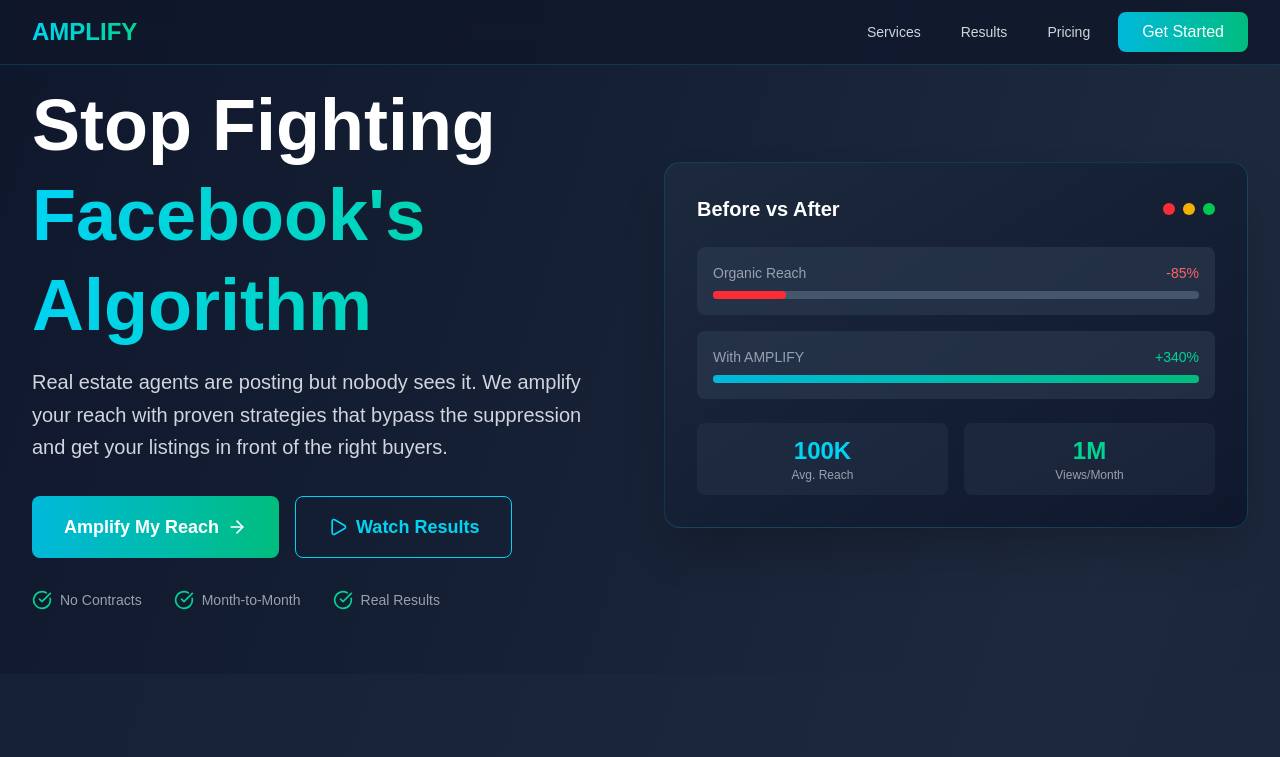
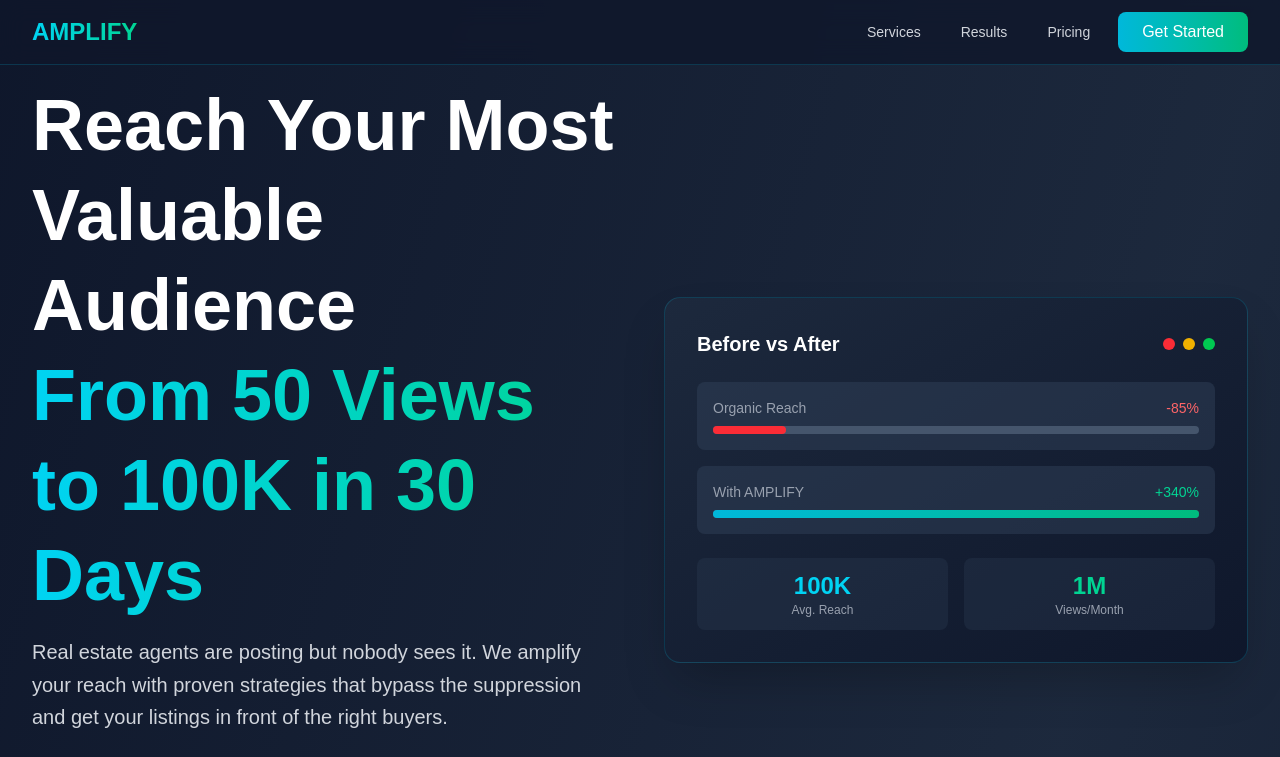
Before and after one commit to Tictockloc08/amplify-landing, a Next.js app: page / in a window 1280 px wide. Shown: the top 757 px of the page. Built offline with nearby package versions, Linux system fonts and the light colour scheme.

Commit message:
Update headline to 'Reach Your Most Valuable Audience - From 50 Views to 100K in 30 Days'

```diff
--- a/src/app/page.tsx
+++ b/src/app/page.tsx
@@ -50,9 +50,9 @@
             >
               <div className="space-y-4">
                 <h1 className="text-5xl lg:text-7xl font-bold leading-tight">
-                  Stop Fighting
+                  Reach Your Most Valuable Audience
                   <span className="block bg-gradient-to-r from-cyan-400 to-emerald-400 bg-clip-text text-transparent">
-                    Facebook's Algorithm
+                    From 50 Views to 100K in 30 Days
                   </span>
                 </h1>
                 <p className="text-xl text-gray-300 leading-relaxed">
```
